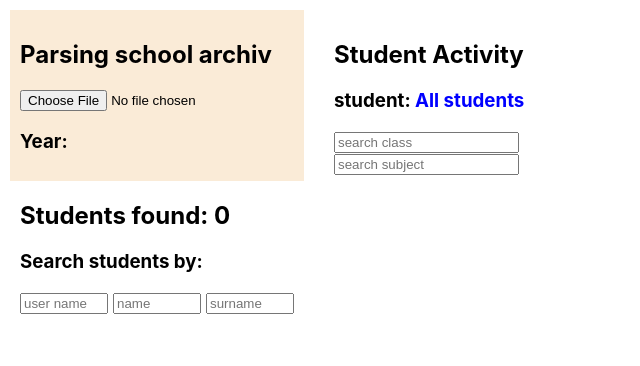
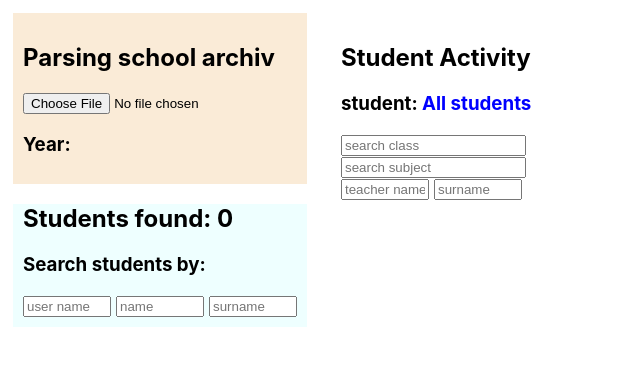
Before and after one commit to jarek-figura/school-export-xml, a React (Create React App) app: page / in a window 1280 px wide. Shown: the top 366 px of the page, without its empty margins (0-640 px from the left). Built offline with nearby package versions, Linux system fonts and the light colour scheme.

Commit message:
added teacher name search + small tweaks

```diff
--- a/src/components/business/App.js
+++ b/src/components/business/App.js
@@ -1,4 +1,4 @@
-import React, { Component, Fragment } from 'react';
+import React, { Component } from 'react';
 import { withXML } from "../contexts/XML";
 import Students from './Students';
 import StudentActivity from './StudentActivity';
@@ -42,21 +42,27 @@ export class App extends Component {
     }
 
     return (
-      <Fragment>
-        <div>
-          <div className="App">
+      <table>
+        <tbody>
+          <tr>
+            <td style={{verticalAlign: 'top'}}>
+              <div className='App'>
                 <form id='form1'>
                   <h2>Parsing school archiv</h2>
-              <input type="file" name="file" onChange={this.handleChange}/>
+                  <input type='file' name='file' onChange={this.handleChange}/>
                   {this.state.formError && <p style={{color: 'red', fontSize: '24px', fontWeight: 'bold'}}>{this.state.formError.message}</p>}
                   <h3>Year: {this.props.year && `${yearStart.toLocaleDateString('pl-PL')} - ${yearEnd.toLocaleDateString('pl-PL')}`}</h3>
                   <p style={{ color: 'red' }}>{this.props.parsingTxt}</p>
                 </form>
               </div>
               <Students/>
-        </div>
+            </td>
+            <td style={{verticalAlign: 'top'}}>
               <StudentActivity />
-      </Fragment>
+            </td>
+          </tr>
+        </tbody>
+      </table>
     );
   }
 }
--- a/src/components/business/Clasa.js
+++ b/src/components/business/Clasa.js
@@ -2,16 +2,18 @@ import React, { Component, Fragment } from 'react';
 import { withXML } from '../contexts/XML';
 import Grade from './Grade';
 import filterSubjects from './SubjectFilter';
+import filterTeachers from './TeacherFilter';
 
 // TODO: OK - dodać więcej, niż jednego nauczyciela do przedmiotu
-// TODO: dodać filtrowanie nauczycieli danych przedmiotów, wychowawców nie filtrować
+// TODO: OK - dodać filtrowanie nauczycieli danych przedmiotów, wychowawców nie filtrować
 
 export class Clasa extends Component {
 
   render() {
     const clasa = this.props.clasa;
 
-    const subjects = filterSubjects(clasa, this.props.searchSubject);
+    let subjects = filterSubjects(clasa, this.props.searchSubject);
+    subjects = filterTeachers(subjects, this.props.teacherName, this.props.teacherSurname, this.props.searchTeacherName, this.props.searchTeacherSurname);
 
     let subjectId = 0;
     let teachersTable = [];
@@ -20,12 +22,12 @@ export class Clasa extends Component {
       {
         subjects.map(
           subject => (
+            teachersTable = Array.from(subject.querySelector('teachers').querySelectorAll('teacher')),
             <span key={subjectId++}>
             {subject.querySelector('grades').innerHTML.length
               ? <Fragment>
                   <h4 style={{ color: '#666' }}>
-                  {subject.querySelector('name').innerHTML} - {
-                    teachersTable = Array.from(subject.querySelector('teachers').querySelectorAll('teacher')),
+                  {subject.querySelector('name').innerHTML} ({
                     teachersTable && teachersTable.map(
                       (teacher, idx) => (
                         <span key={teacher.querySelector('id').innerHTML}>
@@ -34,11 +36,22 @@ export class Clasa extends Component {
                         </span>
                       )
                     )
-                  }
+                  })
                   </h4>
                   <Grade subject={subject} />
                 </Fragment>
-              : <h4 style={{ color: 'silver' }}>no grades - {subject.querySelector('name').innerHTML}</h4>
+              : <h4 style={{ color: 'silver' }}>
+                no grades - {subject.querySelector('name').innerHTML} ({
+                  teachersTable && teachersTable.map(
+                    (teacher, idx) => (
+                      <span key={teacher.querySelector('id').innerHTML}>
+                        {this.props.teacherName[teacher.querySelector('id').innerHTML]}&nbsp;{this.props.teacherSurname[teacher.querySelector('id').innerHTML]}
+                        {teachersTable.length > 1 && idx < teachersTable.length - 1 ? ', ' : ''}
+                      </span>
+                    )
+                  )
+                })
+              </h4>
             }
             </span>
           )
--- a/src/components/business/StudentActivity.js
+++ b/src/components/business/StudentActivity.js
@@ -1,9 +1,10 @@
-import React, { Component, Fragment } from 'react';
+import React, { Component } from 'react';
 import { withXML } from '../contexts/XML';
 import './Students.css';
 import Semester from './Semester';
 import SubjectSearch from './SubjectSearch';
 import ClassSearch from './ClassSearch';
+import TeacherSearch from './TeacherSearch';
 
 
 export class StudentActivity extends Component {
@@ -19,8 +20,7 @@ export class StudentActivity extends Component {
     let semId = 0;
 
     return (
-      <Fragment>
-        <div className='school'>
+      <span className='span-inline school'>
         <div>
           <h2 style={{ textAlign: 'left' }}>Student Activity</h2>
           <h3 style={{ textAlign: 'left' }}>student: <span style={{ color: 'blue' }}>{userName}</span></h3>
@@ -34,6 +34,9 @@ export class StudentActivity extends Component {
           <div>
             <SubjectSearch/>
           </div>
+          <div>
+            <TeacherSearch/>
+          </div>
         </div>
         <div className='semester-column'>
         {
@@ -46,8 +49,7 @@ export class StudentActivity extends Component {
           )
         }
         </div>
-        </div>
-      </Fragment>
+      </span>
     )
   }
 }
--- a/src/components/business/Students.css
+++ b/src/components/business/Students.css
@@ -64,8 +64,16 @@
   vertical-align: top;
 }
 
+.students {
+  background-color: #eeffff;
+}
+
 .students h2, .students h3, .student-search {
   padding: 0 10px;
+}
+
+.span-inline {
+  display: inline;
 }
 
 .school {
--- /dev/null
+++ b/src/components/business/TeacherFilter.js
@@ -0,0 +1,18 @@
+export default function filterTeachers(subjects, teacherName, teacherSurname, searchTeacherName, searchTeacherSurname) {
+
+  let teacher = ''
+  let teachersTable = [];
+  subjects = subjects.filter(
+    sbj => (
+      teachersTable = Array.from(sbj.querySelector('teachers').querySelectorAll('teacher')),
+      teachersTable && teachersTable.filter(
+        teach => (
+          teacher = teacherName[teach.querySelector('id').innerHTML],
+          teacher && teacher.toLowerCase().includes(searchTeacherName.toLowerCase())
+        )
+      ).length
+    )
+  );
+
+  return subjects;
+}
--- /dev/null
+++ b/src/components/business/TeacherSearch.js
@@ -0,0 +1,27 @@
+import React, {Component} from 'react';
+import { withXML } from "../contexts/XML";
+
+class TeacherSearch extends Component {
+
+  handleSearchName = event => this.props.updateSearchTeacherName(event.target.value);
+  handleSearchSurname = event => this.props.updateSearchTeacherSurname(event.target.value);
+
+  render(){
+    return(
+      <span style={{ padding: '0 10px' }}>
+        <input style={{ maxWidth: '80px', marginRight: '5px' }}
+          placeholder='teacher name'
+          value={this.props.searchTeacherName}
+          onChange={this.handleSearchName}
+        />
+        <input style={{ maxWidth: '80px' }}
+          placeholder='surname'
+          value={this.props.searchTeacherSurname}
+          onChange={this.handleSearchSurname}
+        />
+      </span>
+    );
+  }
+}
+
+export default withXML(TeacherSearch);
--- a/src/components/contexts/XML.js
+++ b/src/components/contexts/XML.js
@@ -21,6 +21,8 @@ export class XMLProvider extends Component {
     searchUserName: '',
     searchName: '',
     searchSurname: '',
+    searchTeacherName: '',
+    searchTeacherSurname: '',
     searchSubject: '',
     searchClass: '',
     studentClickedId: null,
@@ -73,6 +75,8 @@ export class XMLProvider extends Component {
     updateSearchSurname: text => this.setState({ searchSurname: text }),
     updateSearchSubject: text => this.setState({ searchSubject: text }),
     updateSearchClass: text => this.setState({ searchClass: text }),
+    updateSearchTeacherName: text => this.setState({ searchTeacherName: text }),
+    updateSearchTeacherSurname: text => this.setState({ searchTeacherSurname: text }),
     updateParsingTxt: text => this.setState({ parsingTxt: text })
   };
 
```
Lines whose indentation alone changed are shown as unchanged.
